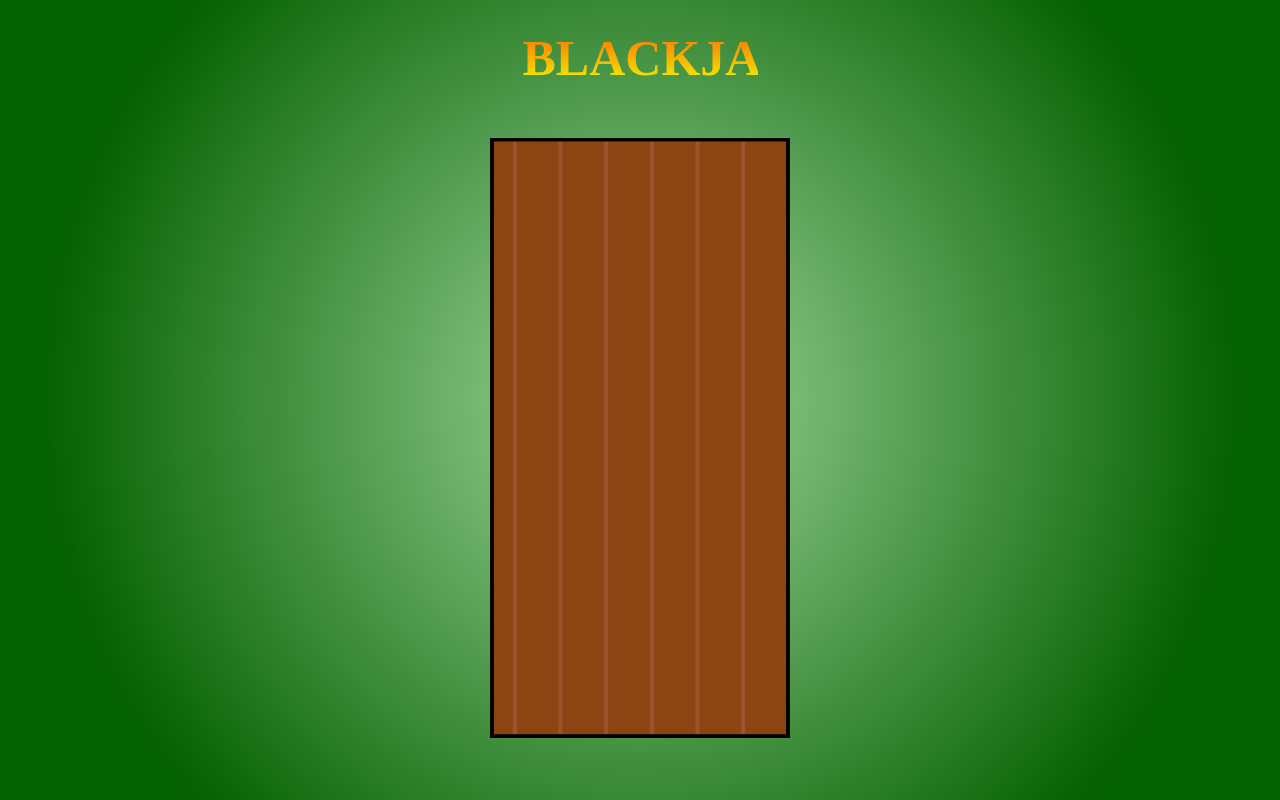
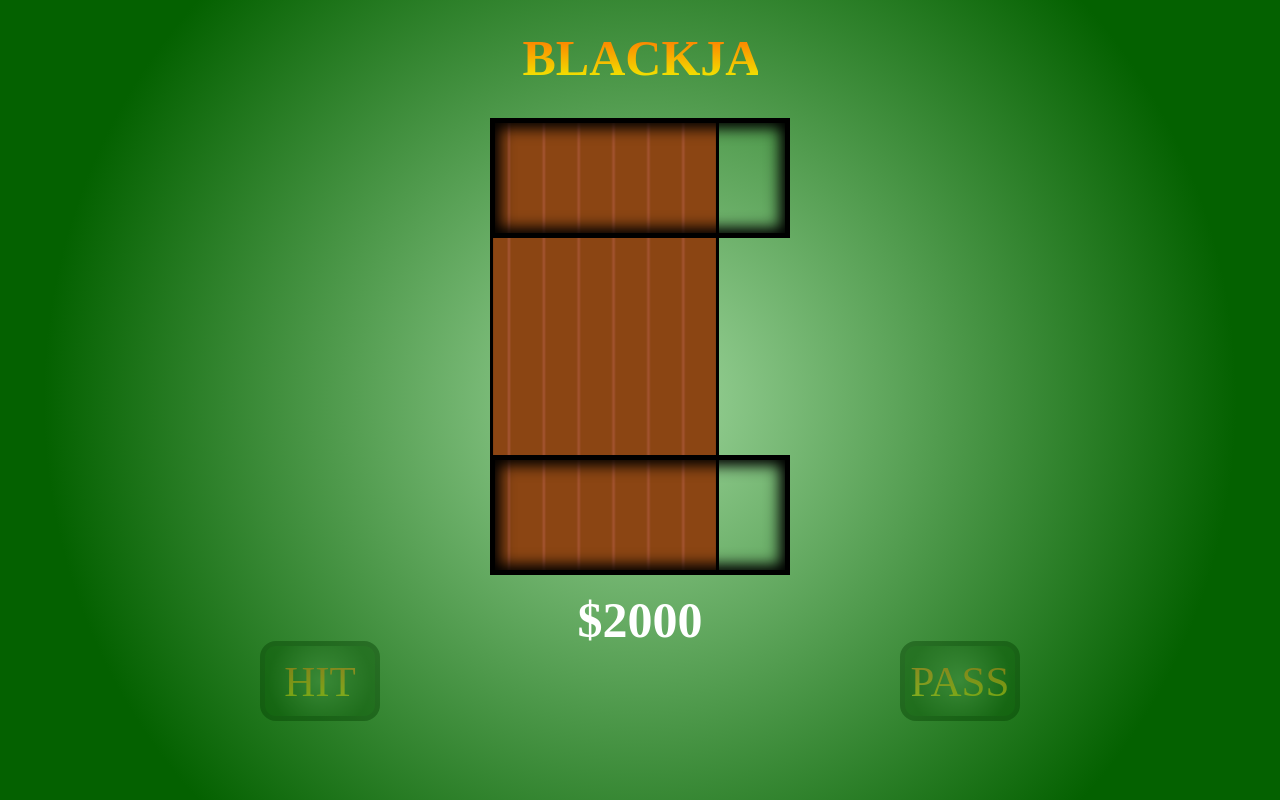
Before and after one commit to K3TJ0V/blackjack, a website built with Parcel: page pages/index.html in a window 1280 px wide. Both pictures are taken after a click on the button "START". Built offline with nearby package versions, Linux system fonts and the light colour scheme; a web font is replaced by a local one.

Commit message:
HUD buttons, balance, card holders shadows

```diff
--- a/js/index.js
+++ b/js/index.js
@@ -5,11 +5,25 @@ const startButton = document.querySelector('.startButton-js');
 const playerSide = document.querySelector('.playerSide--js');
 const botSide = document.querySelector('.botSide--js');
 const cardTemplate = document.querySelector('#cardTemplate');
+const hitButton = document.querySelector('.hit-js');
+const passButton = document.querySelector('.pass-js');
+const cash = document.querySelector('.cash-js');
 
 
 startButton.addEventListener('click', ()=>{
     startButton.style.transform = 'scale(0)';
+    playerSide.classList.add('cardHoldersActivated');
+    botSide.classList.add('cardHoldersActivated');
+
+    //showing buttons and balance
     setTimeout(() => {
         startButton.style.display = 'none';
+        hitButton.style.transform = 'scale(1)';
     }, 500);
+    setTimeout(() => {
+        cash.style.transform = 'scale(1)';
+    }, 1000);
+    setTimeout(() => {
+        passButton.style.transform = 'scale(1)';
+    }, 1500);
 })
--- a/pages/index.html
+++ b/pages/index.html
@@ -18,8 +18,19 @@
             <button class="main__table--startButton startButton-js">
                 START
             </button>
-            <section class="table__botSide botSide--js"></section>
-            <section class="table__playerSide playerSide--js"></section>
+            <section class="table__botSide botSide--js">
+            </section>
+            <section class="table__playerSide playerSide--js">
+            </section>
+        </section>
+        <section class="main__buttons">
+            <button class="main__buttons--hit  hit-js">
+                <p class="main__buttons--hit-p">HIT</p>
+            </button>
+            <h2 class="main__buttons--cash cash-js">$2000</h2>
+            <button class="main__buttons--pass  pass-js">
+                <p class="main__buttons--hit-p">PASS</p>
+            </button>
         </section>
     </main>
     <script type="module" src="../js/index.js"></script>
--- a/scss/main.scss
+++ b/scss/main.scss
@@ -1,5 +1,6 @@
-$backgroundColor: radial-gradient(circle, rgb(160, 215, 158) 0%, rgba(4,97,0,1) 79%)  rgb(134,181,132);
+$backgroundColor: radial-gradient(circle, rgb(160, 215, 158) 0%, #046100 79%)  #86b584;
 $headerFontColor: #DCEB0C linear-gradient(to top, #eeff00 0%, #ff6a00 100%);
+$buttonBackground: radial-gradient(circle, rgb(72, 148, 70) 0%, #034d00 79%)  #86b584;
 body{
     width: 100vw;
     height: 100vh;
@@ -22,11 +23,56 @@ body{
 }
 .main{
     display: flex;
+    flex-direction: column;
     align-items: center;
     justify-content: center;
     height: 80%;
+    &__buttons{
+        position: relative;
+        box-sizing: border-box;
+        width: 100%;
+        height: 200px;
+        display: flex;
+        align-items: center;
+        justify-content: space-around;
+        margin-top: 30px;
+        &--cash{
+            position: absolute;
+            color: #fff;
+            font-family: 'Casino';
+            top: -55px;
+            font-size: 50px;
+            transition: 0.2s all;
+            transform: scale(0);
+        }
+        &--hit, &--pass{
+            display: flex;
+            justify-content: center;
+            align-items: center;
+            font-family: 'Casino';
+            border: 5px solid#023c00;
+            background: $buttonBackground;
+            padding: 10px;
+            border-radius: 16px;
+            width: 120px;
+            height: 80px;
+            transition: 0.2s all;
+            transform: scale(0);
+            opacity: 0.4;
+            &-p{
+                font-size: 43px;
+                background: $headerFontColor;
+                background-clip: border-box;
+                -webkit-background-clip: text;
+                -webkit-text-fill-color: transparent;
+            }
+        }
+    }
     &__table{
         position: relative;
+        display: flex;
+        flex-direction: column;
+        justify-content: space-between;
         width: 300px;
         height: 600px;
         background-image: url(../assets/table.svg);
@@ -48,7 +94,6 @@ body{
         }
     }
 }
-
 .table__botSide , .table__playerSide{
     box-sizing: border-box;
     padding: 5px;
@@ -56,13 +101,9 @@ body{
     height: 120px;
     display: flex;
     justify-content: center;
+    padding: 0;
+    transition: 0.3s all;
 }
-
-.table__playerSide{
-    position: absolute;
-    top: calc(100% - 120px);
-}
-
 .card{
     width: 80px;
     height: 110px;
@@ -70,3 +111,7 @@ body{
     background-size: contain;
     background-repeat: no-repeat;
 }
+.cardHoldersActivated{
+    border: 5px rgb(0, 0, 0) solid;
+    box-shadow: inset 5px 5px 15px black, inset -5px -5px 15px black ;
+}
```
